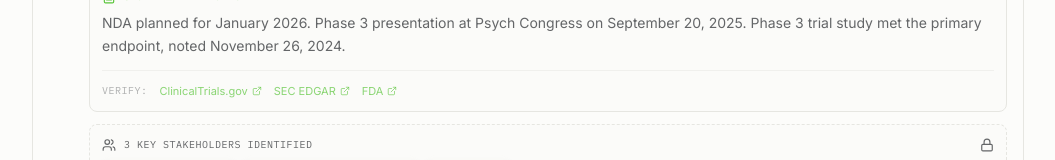
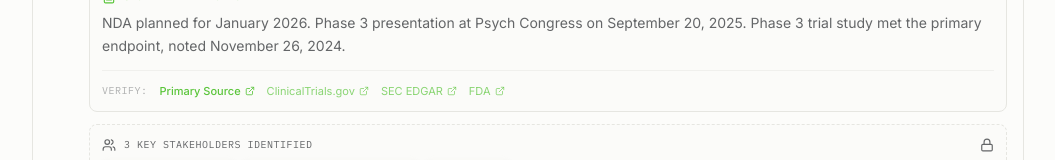
Before and after one commit to PistachioAIHQ/pistachiohq, a Next.js app: page /packs/submission-sprint in a window 1280 px wide. Both pictures are taken after a click on the element 640 px from the left and 1001 px from the top of the page. Shown: the part 1079-1239 px from the top of the page, without its empty margins (112-1167 px from the left). Built offline with nearby package versions, Linux system fonts and the light colour scheme.

Commit message:
feat: show Exa-enriched primary source links on pack page

```diff
--- a/app/packs/submission-sprint/page.tsx
+++ b/app/packs/submission-sprint/page.tsx
@@ -21,6 +21,7 @@ interface Company {
     sec: string
     clinicalTrials: string
     fda: string
+    primarySource?: string
   }
   stakeholders: {
     count: number
@@ -181,8 +182,18 @@ function CompanyRow({ company }: { company: Company }) {
               <p className="text-sm text-muted-foreground leading-relaxed">{company.signalDetail}</p>
 
               {/* Source links */}
-              <div className="flex items-center gap-3 mt-3 pt-3 border-t border-border/50">
+              <div className="flex items-center gap-3 mt-3 pt-3 border-t border-border/50 flex-wrap">
                 <span className="font-mono text-[10px] text-muted-foreground/50 uppercase tracking-wider">Verify:</span>
+                {company.sources.primarySource && (
+                  <a
+                    href={company.sources.primarySource}
+                    target="_blank"
+                    rel="noopener noreferrer"
+                    className="inline-flex items-center gap-1 text-[11px] text-primary hover:text-primary/80 font-medium transition-colors"
+                  >
+                    Primary Source <ExternalLink className="h-2.5 w-2.5" />
+                  </a>
+                )}
                 <a
                   href={company.sources.clinicalTrials}
                   target="_blank"
```
